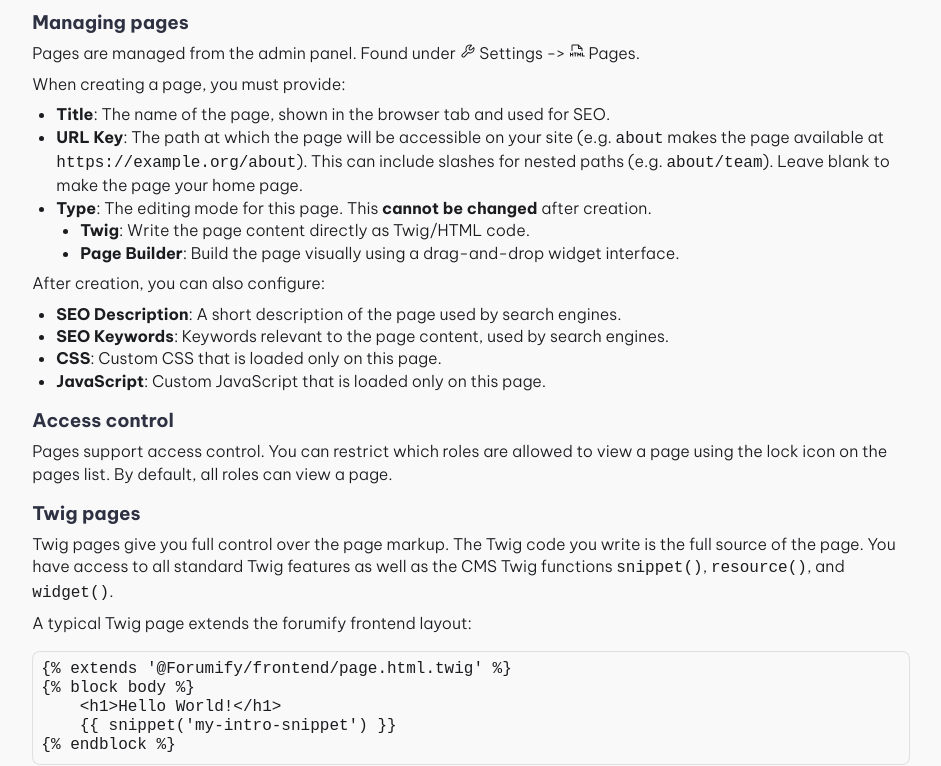
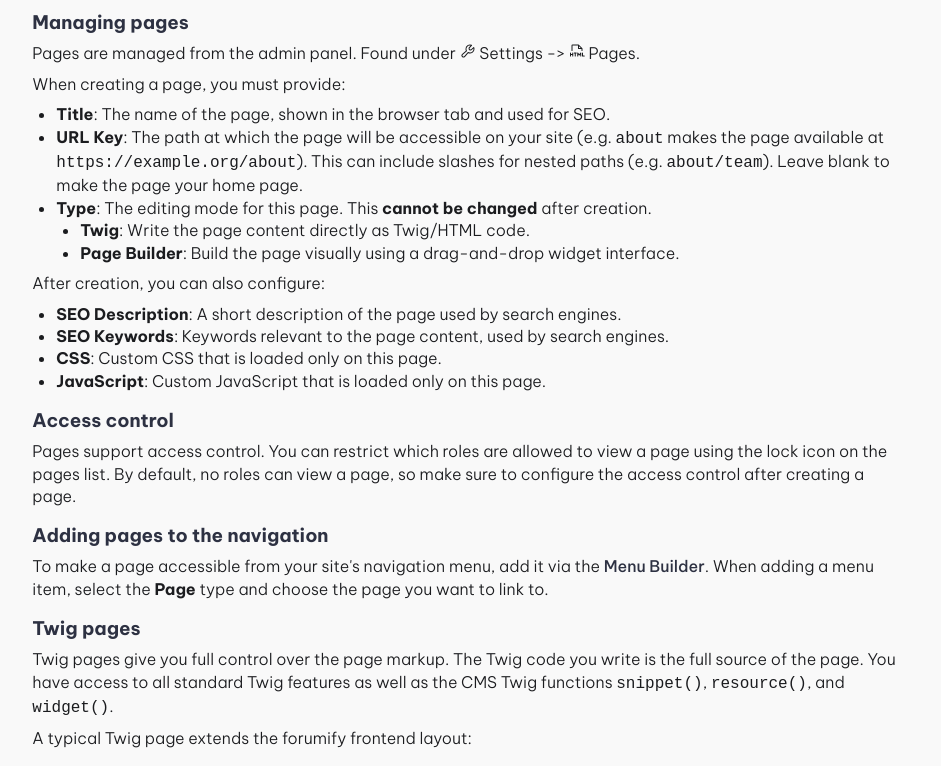
Before and after one commit to forumify/forumify-docs, a Next.js app: page /user-manual/cms in a window 1280 px wide. Shown: the part 421-1187 px from the top of the page, without its empty margins (317-1258 px from the left). Built offline with nearby package versions, Linux system fonts and the light colour scheme.

Commit message:
Address PR review comments

```diff
--- a/src/app/user-manual/cms/page.mdx
+++ b/src/app/user-manual/cms/page.mdx
@@ -41,7 +41,12 @@ After creation, you can also configure:
 ### Access control
 
 Pages support access control. You can restrict which roles are allowed to view a page using the lock icon on the pages list.
-By default, all roles can view a page.
+By default, no roles can view a page, so make sure to configure the access control after creating a page.
+
+### Adding pages to the navigation
+
+To make a page accessible from your site's navigation menu, add it via the <Link href="/user-manual/menu-builder">Menu Builder</Link>.
+When adding a menu item, select the **Page** type and choose the page you want to link to.
 
 ### Twig pages
 
```
